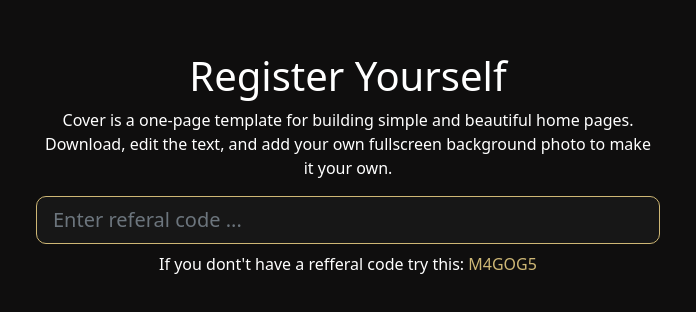
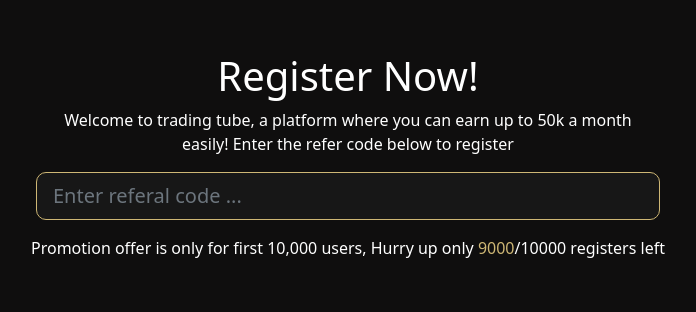
Before and after one commit to farazmahmood1/trading-tube-form, a React (Create React App) app: page / in a window 1280 px wide. Shown: the part 108-420 px from the top of the page, without its empty margins (292-988 px from the left). Built offline with nearby package versions, Linux system fonts and the light colour scheme.

Commit message:
added redirects

```diff
--- a/public/index.html
+++ b/public/index.html
@@ -2,7 +2,7 @@
 <html lang="en">
   <head>
     <meta charset="utf-8" />
-    <link rel="icon" href="%PUBLIC_URL%/favicon.ico" />
+    <link rel="icon" href="96.png" />
     <meta name="viewport" content="width=device-width, initial-scale=1" />
     <meta name="theme-color" content="#000000" />
     <meta
@@ -30,7 +30,7 @@
       crossorigin="anonymous"
     />
 
-    <title>React App</title>
+    <title>Register</title>
   </head>
   <body>
     <noscript>You need to enable JavaScript to run this app.</noscript>
--- a/src/Components/Register.jsx
+++ b/src/Components/Register.jsx
@@ -66,7 +66,7 @@ const Register = () => {
 
     const randomNum = () => {
         var randomVal = Math.floor(1000 + Math.random() * 9000);
-        console.log(randomVal);
+        // console.log(randomVal);
         setVal(randomVal)
     }
 
@@ -75,7 +75,7 @@ const Register = () => {
             if (fname !== "" && lname !== "" && userName !== "" && email !== "") {
                 setIndex(index + 1);
             } else {
-                toast.warning("Please fill all fields");
+                toast.warning("Please fill all fields", { theme: "dark" });
                 setWstatus(true);
             }
         } else if (index === 2) {
@@ -395,8 +395,6 @@ const Register = () => {
     // };
 
 
-
-
     return (
         <div className="d-flex justify-content-center">
             <div className="col-md-6 text-white" style={{ marginTop: "3em" }}>
@@ -404,22 +402,20 @@ const Register = () => {
                 {
                     index === 4 ?
                         <>
-                            <div className="text-center">
+                            <div className="text-center" style={{marginTop:'6em'}}>
                                 <h1>Verification</h1>
                                 <p className="me-3 ms-3">
-                                    Register to continue Lorem ipsum dolor sit, amet
-                                    consectetur adipisicing elit. Ullam beatae at possimus
-                                    totam laborum dolorum.
+                                    Please Enter the OTP sent to the provided number, if you do not receieved the OTP, you can try again later.
                                 </p>
-                                <p>OTP code</p>
+                                {/* <p>OTP code</p> */}
                             </div>
                         </>
                         :
                         <>
                             <h1 className="text-center">Welcome</h1>
                             <p className="me-3 ms-3 text-center">
-                                Register to continue Lorem ipsum dolor sit, amet consectetur
-                                adipisicing elit. Ullam beatae at possimus totam laborum dolorum.
+                                Welcome to trading tube, a platform where you can earn up to 50k a month easily!
+                                Enter the refer code below to register.
                             </p>
                         </>
                 }
@@ -683,10 +679,7 @@ const Register = () => {
 
                             {index === 4 ? (
                                 <>
-                                    <div
-                                        className=" text-white text-center"
-                                    >
-
+                                    <div className=" text-white text-center">
                                         <div className="form-label">
                                             <input
                                                 type="number"
@@ -758,8 +751,7 @@ const Register = () => {
 
                 </div>
             </div>
-            {< Congratulation shouldShow={shouldShow}
-                closeModal={oncloseModal} />}
+            {< Congratulation shouldShow={shouldShow} />}
         </div>
     );
 };
--- a/src/Components/Welcome.jsx
+++ b/src/Components/Welcome.jsx
@@ -1,11 +1,12 @@
 import "react-toastify/dist/ReactToastify.css";
 import { useState } from 'react';
 import { toast } from "react-toastify";
-import { useNavigate } from "react-router-dom"
+import { useNavigate , useLocation } from "react-router-dom"
 
 toast.configure()
 const Welcome = () => {
     const navigate = useNavigate();
+    const location = useLocation()
 
     const [code, setCode] = useState('')
     const [loader, setLoader] = useState(false)
@@ -32,7 +33,7 @@ const Welcome = () => {
                     toast.warning(`OTP ${result.message}`, { theme: "dark" })
                 }
                 else {
-                    toast.success('Successfully added OTP', { theme: 'dark' })
+                    toast.success('Successfully added refferal code', { theme: 'dark' })
                     setInterval(() => {
                         navigate('/Register')
                     }, 1000);
@@ -51,18 +52,29 @@ const Welcome = () => {
             });
     }
 
+    // const urlEle = window.location.pathname('/');
+    // console.log(location.pathname)
+
+    const render = window.location.pathname
+    console.log(render)
+
 
     return (
         <div className='d-flex justify-content-center'>
             <div className='col-md-6' style={{ marginTop: "10em" }}>
                 <div className='center text-white text-center '>
-                    <h1>Register Yourself</h1>
-                    <p className='me-3 ms-3'>Cover is a one-page template for building simple and beautiful home pages. Download, edit the text, and add your own fullscreen background photo to make it your own.</p>
+                    <h1>Register Now!</h1>
+                    <p className='me-3 ms-3'>Welcome to trading tube, a platform where you can earn up to 50k a month easily!
+                        Enter the refer code below to register</p>
                     <div className="input-group input-group-lg">
                         <input type="text" className="form-control ms-2 me-2" onChange={(e) => setCode(e.target.value)} placeholder='Enter referal code ...' style={{ backgroundColor: "#171717", color: '#F6F6F6', borderColor: '#CEB775', borderRadius: '10PX' }} aria-label="Sizing example input" aria-describedby="inputGroup-sizing-lg" />
                     </div>
                     {!error ? '' : <p className="text-danger mt-1">You added a wrong refferal code, Please verify the provided OTP</p>}
-                    <p className='mt-2'>If you dont't have a refferal code try this: <span style={{ color: '#CEB775' }}>M4GOG5</span> </p>
+
+                    <p className='mt-3'>Promotion offer is only for first 10,000 users, Hurry up only <span style={{ color: '#CEB775' }}>9000</span>/10000 registers left </p>
+
+
+                    {/* <p className='mt-2'>If you dont't have a refferal code try this: <span style={{ color: '#CEB775' }}>M4GOG5</span> </p> */}
                     {code ? <button className='btn btn-outline-warning text-white btn-lg mt-2' onClick={sendCode}>Continue {loader === true ? <i className='fa-solid fa-spinner fa-spin-pulse' /> : <i className='fa-solid fa-chevron-right' />} </button> : ''}
 
                 </div>
```
Also changed, not shown: public/96.png (added), 1 other file (tests, documents, lock files or other folders).
